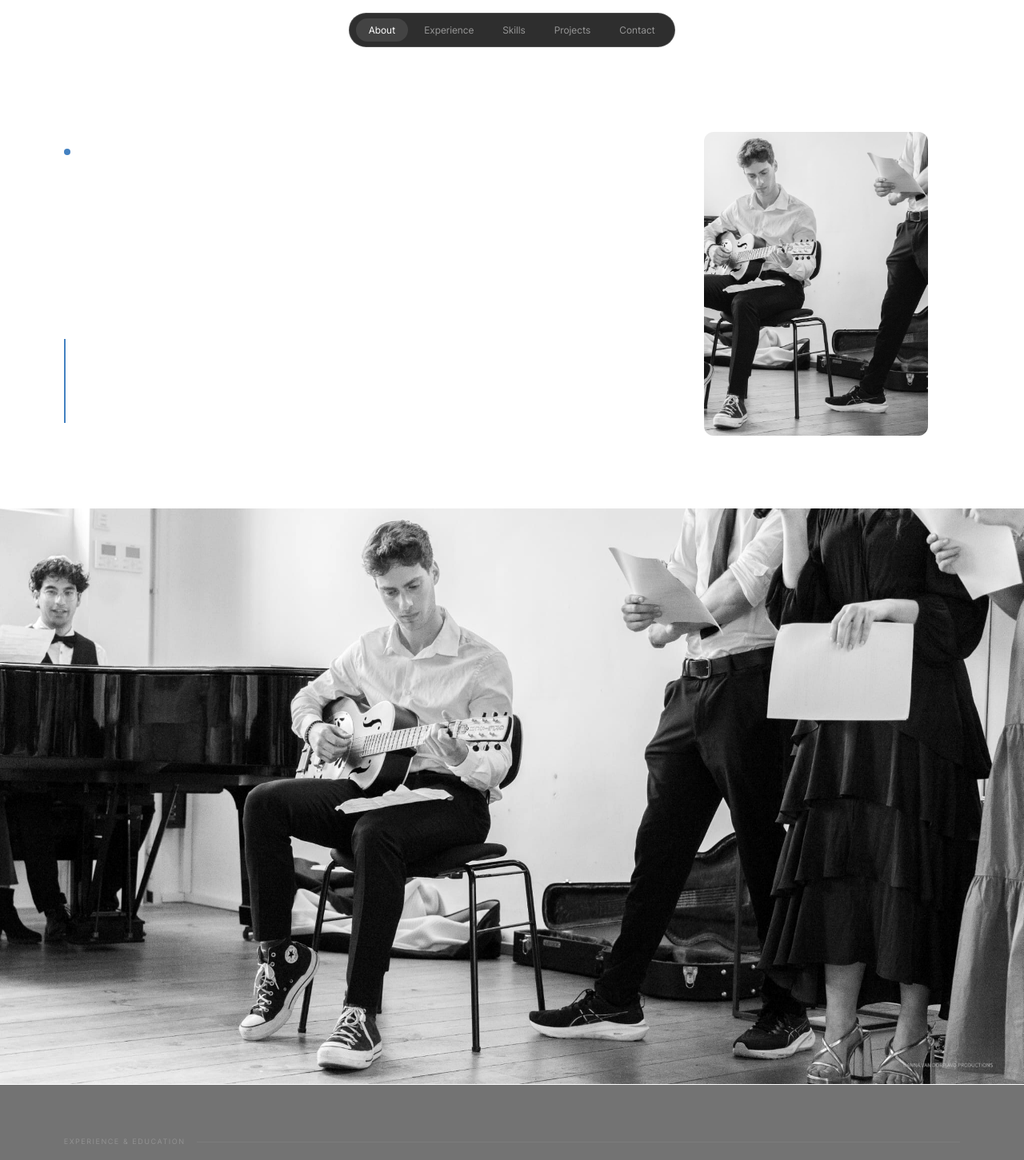
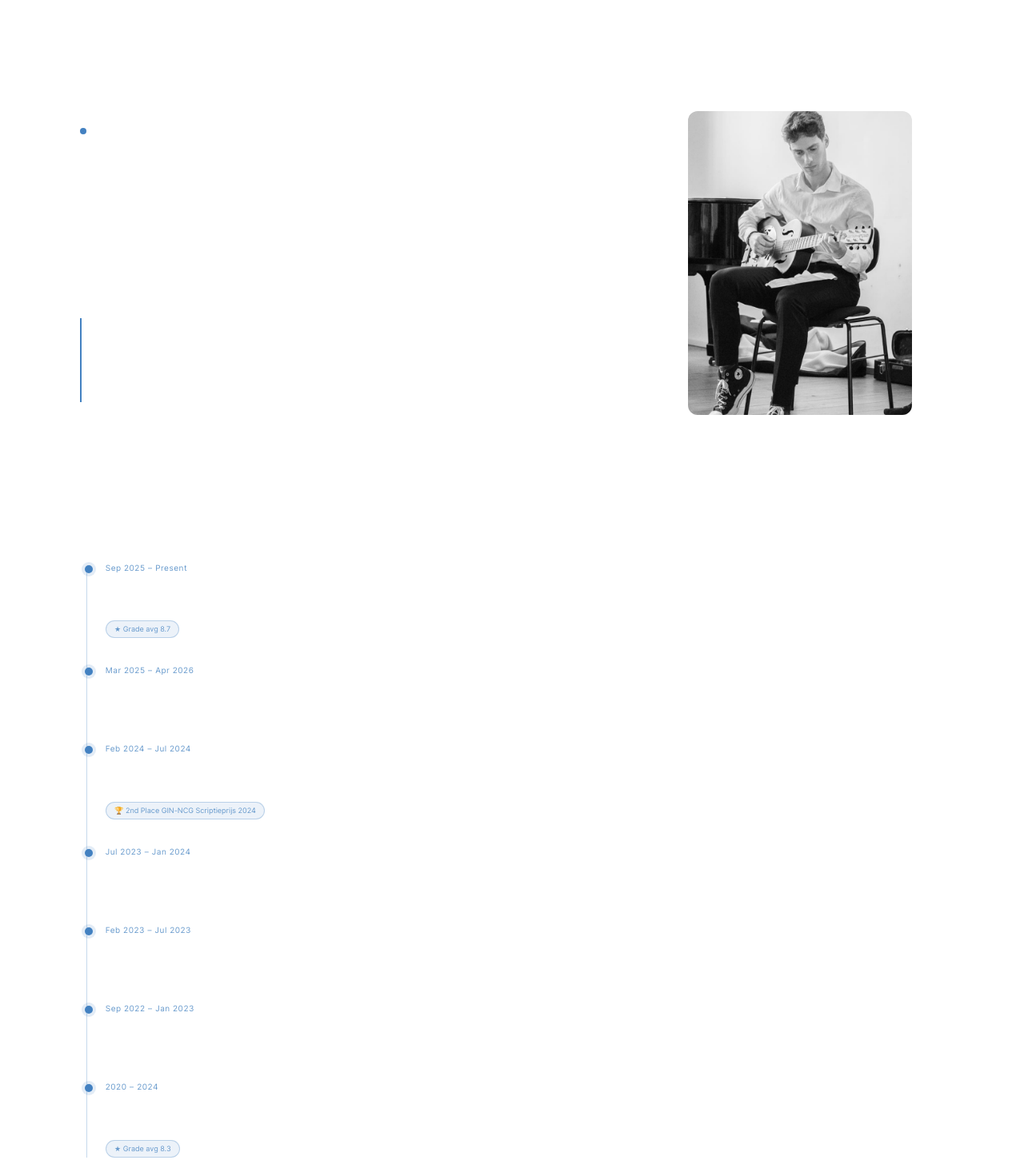
Before and after one commit to TomerP2/tomerp2.github.io, a plain HTML site: page index.html in a window 1280 px wide. Shown: the top 1451 px of the page at 80% size. Drawn offline with Linux system fonts and the light colour scheme.

Commit message:
Made some tweaks

```diff
--- a/css/style.css
+++ b/css/style.css
@@ -31,20 +31,20 @@ img {
 
 /* ─── CSS Variables ──────────────────────────────── */
 :root {
-  --blue-light:  #6699CC;
-  --blue-mid:    #4381C1;
-  --blue-dark:   #2a5a9e;
-  --red:         #B60109;
-  --white:       #ffffff;
-  --off-white:   rgba(255, 255, 255, 0.55);
-  --muted:       rgba(255, 255, 255, 0.32);
-  --border:      rgba(255, 255, 255, 0.07);
+  --blue-light: #6699CC;
+  --blue-mid: #4381C1;
+  --blue-dark: #2a5a9e;
+  --red: #B60109;
+  --white: #ffffff;
+  --off-white: rgba(255, 255, 255, 0.55);
+  --muted: rgba(255, 255, 255, 0.32);
+  --border: rgba(255, 255, 255, 0.07);
   --border-blue: rgba(67, 129, 193, 0.3);
-  --bg-0:        transparent;
-  --bg-1:        rgba(0, 0, 0, 0.55);
-  --bg-2:        rgba(0, 0, 0, 0.65);
-  --bg-3:        rgba(0, 0, 0, 0.6);
-  --section-pad: 64px 80px;
+  --bg-0: transparent;
+  --bg-1: rgba(0, 0, 0, 0.55);
+  --bg-2: rgba(0, 0, 0, 0.65);
+  --bg-3: rgba(0, 0, 0, 0.6);
+  --section-pad: 64px 100px;
 }
 
 /* ─── Navigation ─────────────────────────────────── */
@@ -61,7 +61,6 @@ img {
 .nav-pill {
   display: flex;
   gap: 4px;
-  background: rgba(10, 10, 10, 0.85);
   backdrop-filter: blur(12px);
   -webkit-backdrop-filter: blur(12px);
   border: 0.5px solid rgba(255, 255, 255, 0.14);
@@ -96,7 +95,6 @@ img {
   align-items: center;
   justify-content: space-between;
   gap: 60px;
-  min-height: 70vh;
 }
 
 .hero-left {
@@ -157,7 +155,6 @@ img {
   height: 100%;
   object-fit: cover;
   object-position: center 20%;
-  filter: grayscale(20%);
 }
 
 /* ─── Photo Strip ────────────────────────────────── */
@@ -172,7 +169,6 @@ img {
   width: 100%;
   height: auto;
   object-fit: initial;
-  filter: grayscale(100%) contrast(1.05);
 }
 
 /* ─── Section base ───────────────────────────────── */
@@ -465,7 +461,7 @@ img {
 
 /* ─── Contact ────────────────────────────────────── */
 #contact {
-  background: var(--bg-3);
+  /* background: var(--bg-3); */
   padding: 48px 80px;
   border-top: 1px solid rgba(67, 129, 193, 0.25);
   display: flex;
--- a/index.html
+++ b/index.html
@@ -7,7 +7,8 @@
   <title>Tomer Peled — Geospatial Data Scientist</title>
   <link rel="preconnect" href="https://fonts.googleapis.com" />
   <link rel="preconnect" href="https://fonts.gstatic.com" crossorigin />
-  <link href="https://fonts.googleapis.com/css2?family=Inter+Tight:wght@300;400;600;800;900&display=swap" rel="stylesheet" />
+  <link href="https://fonts.googleapis.com/css2?family=Inter+Tight:wght@300;400;600;800;900&display=swap"
+    rel="stylesheet" />
   <link rel="stylesheet" href="css/style.css" />
 </head>
 
@@ -43,17 +44,17 @@
       </p>
     </div>
     <div class="hero-image reveal">
-      <img src="img/image_of_me.jpeg" alt="Tomer Peled playing guitar" />
+      <img src="img/guitar_picture_cropped.png" alt="Tomer Peled playing guitar" />
     </div>
   </section>
 
   <!-- ─── Full-bleed photo strip ──────────────────────── -->
-  <div class="photo-strip">
-    <img src="img/image_of_me.jpeg" alt="" aria-hidden="true" />
-  </div>
+  <!-- <div class="photo-strip">
+    <img src="img/iceberg.jpg" alt="" aria-hidden="true" />
+  </div> -->
 
   <!-- ─── Experience / Timeline ───────────────────────── -->
-  <section id="experience" class="section section-alt">
+  <section id="experience" class="section">
     <div class="section-label">Experience &amp; Education</div>
     <div class="timeline">
 
@@ -107,7 +108,7 @@
   </section>
 
   <!-- ─── Skills ───────────────────────────────────────── -->
-  <section id="skills" class="section section-dark">
+  <section id="skills" class="section">
     <div class="section-label">Skills</div>
 
     <!-- Technical skills -->
@@ -147,8 +148,10 @@
           <div class="skill-icon">
             <svg xmlns="http://www.w3.org/2000/svg" width="22" height="22" viewBox="0 0 24 24" fill="none"
               stroke="currentColor" stroke-width="1.6" stroke-linecap="round" stroke-linejoin="round">
-              <path d="M9.5 2A2.5 2.5 0 0 1 12 4.5v15a2.5 2.5 0 0 1-4.96.44 2.5 2.5 0 0 1-2.96-3.08 3 3 0 0 1-.34-5.58 2.5 2.5 0 0 1 1.32-4.24 2.5 2.5 0 0 1 4.44-1.04z" />
-              <path d="M14.5 2A2.5 2.5 0 0 0 12 4.5v15a2.5 2.5 0 0 0 4.96.44 2.5 2.5 0 0 0 2.96-3.08 3 3 0 0 0 .34-5.58 2.5 2.5 0 0 0-1.32-4.24 2.5 2.5 0 0 0-4.44-1.04z" />
+              <path
+                d="M9.5 2A2.5 2.5 0 0 1 12 4.5v15a2.5 2.5 0 0 1-4.96.44 2.5 2.5 0 0 1-2.96-3.08 3 3 0 0 1-.34-5.58 2.5 2.5 0 0 1 1.32-4.24 2.5 2.5 0 0 1 4.44-1.04z" />
+              <path
+                d="M14.5 2A2.5 2.5 0 0 0 12 4.5v15a2.5 2.5 0 0 0 4.96.44 2.5 2.5 0 0 0 2.96-3.08 3 3 0 0 0 .34-5.58 2.5 2.5 0 0 0-1.32-4.24 2.5 2.5 0 0 0-4.44-1.04z" />
             </svg>
           </div>
           <div class="skill-name">Machine / Deep Learning</div>
@@ -223,7 +226,7 @@
   </section>
 
   <!-- ─── Projects ─────────────────────────────────────── -->
-  <section id="projects" class="section section-alt">
+  <section id="projects" class="section">
     <div class="section-label">Projects</div>
     <div class="projects-scroll-wrapper">
       <div class="projects-row">
@@ -236,7 +239,10 @@
             <div class="project-row">
               <div class="project-title">Point Cloud<br>Segmentation</div>
               <div class="project-arrow" aria-label="View project">
-                <svg viewBox="0 0 24 24"><line x1="5" y1="12" x2="19" y2="12"/><polyline points="12 5 19 12 12 19"/></svg>
+                <svg viewBox="0 0 24 24">
+                  <line x1="5" y1="12" x2="19" y2="12" />
+                  <polyline points="12 5 19 12 12 19" />
+                </svg>
               </div>
             </div>
           </div>
@@ -249,7 +255,10 @@
             <div class="project-row">
               <div class="project-title">Storymap GIS<br>In Context</div>
               <div class="project-arrow" aria-label="View project">
-                <svg viewBox="0 0 24 24"><line x1="5" y1="12" x2="19" y2="12"/><polyline points="12 5 19 12 12 19"/></svg>
+                <svg viewBox="0 0 24 24">
+                  <line x1="5" y1="12" x2="19" y2="12" />
+                  <polyline points="12 5 19 12 12 19" />
+                </svg>
               </div>
             </div>
           </div>
@@ -262,7 +271,10 @@
             <div class="project-row">
               <div class="project-title">Fietsmeister</div>
               <div class="project-arrow" aria-label="View project">
-                <svg viewBox="0 0 24 24"><line x1="5" y1="12" x2="19" y2="12"/><polyline points="12 5 19 12 12 19"/></svg>
+                <svg viewBox="0 0 24 24">
+                  <line x1="5" y1="12" x2="19" y2="12" />
+                  <polyline points="12 5 19 12 12 19" />
+                </svg>
               </div>
             </div>
           </div>
@@ -275,7 +287,10 @@
             <div class="project-row">
               <div class="project-title">Groenlo Wildlife<br>Watching Tower</div>
               <div class="project-arrow" aria-label="View project">
-                <svg viewBox="0 0 24 24"><line x1="5" y1="12" x2="19" y2="12"/><polyline points="12 5 19 12 12 19"/></svg>
+                <svg viewBox="0 0 24 24">
+                  <line x1="5" y1="12" x2="19" y2="12" />
+                  <polyline points="12 5 19 12 12 19" />
+                </svg>
               </div>
             </div>
           </div>
@@ -288,7 +303,10 @@
             <div class="project-row">
               <div class="project-title">Termunterzijldiep<br>Digital Twin</div>
               <div class="project-arrow" aria-label="View project">
-                <svg viewBox="0 0 24 24"><line x1="5" y1="12" x2="19" y2="12"/><polyline points="12 5 19 12 12 19"/></svg>
+                <svg viewBox="0 0 24 24">
+                  <line x1="5" y1="12" x2="19" y2="12" />
+                  <polyline points="12 5 19 12 12 19" />
+                </svg>
               </div>
             </div>
           </div>
@@ -303,15 +321,25 @@
   <footer id="contact" role="contentinfo">
     <div class="contact-links">
       <a class="contact-link" href="https://linkedin.com/in/tomer-peled" target="_blank" rel="noopener">
-        <svg viewBox="0 0 24 24"><path d="M16 8a6 6 0 0 1 6 6v7h-4v-7a2 2 0 0 0-2-2 2 2 0 0 0-2 2v7h-4v-7a6 6 0 0 1 6-6z"/><rect x="2" y="9" width="4" height="12"/><circle cx="4" cy="4" r="2"/></svg>
+        <svg viewBox="0 0 24 24">
+          <path d="M16 8a6 6 0 0 1 6 6v7h-4v-7a2 2 0 0 0-2-2 2 2 0 0 0-2 2v7h-4v-7a6 6 0 0 1 6-6z" />
+          <rect x="2" y="9" width="4" height="12" />
+          <circle cx="4" cy="4" r="2" />
+        </svg>
         LinkedIn
       </a>
       <a class="contact-link" href="https://github.com/TomerP2" target="_blank" rel="noopener">
-        <svg viewBox="0 0 24 24"><path d="M9 19c-5 1.5-5-2.5-7-3m14 6v-3.87a3.37 3.37 0 0 0-.94-2.61c3.14-.35 6.44-1.54 6.44-7A5.44 5.44 0 0 0 20 4.77 5.07 5.07 0 0 0 19.91 1S18.73.65 16 2.48a13.38 13.38 0 0 0-7 0C6.27.65 5.09 1 5.09 1A5.07 5.07 0 0 0 5 4.77a5.44 5.44 0 0 0-1.5 3.78c0 5.42 3.3 6.61 6.44 7A3.37 3.37 0 0 0 9 18.13V22"/></svg>
+        <svg viewBox="0 0 24 24">
+          <path
+            d="M9 19c-5 1.5-5-2.5-7-3m14 6v-3.87a3.37 3.37 0 0 0-.94-2.61c3.14-.35 6.44-1.54 6.44-7A5.44 5.44 0 0 0 20 4.77 5.07 5.07 0 0 0 19.91 1S18.73.65 16 2.48a13.38 13.38 0 0 0-7 0C6.27.65 5.09 1 5.09 1A5.07 5.07 0 0 0 5 4.77a5.44 5.44 0 0 0-1.5 3.78c0 5.42 3.3 6.61 6.44 7A3.37 3.37 0 0 0 9 18.13V22" />
+        </svg>
         GitHub
       </a>
       <a class="contact-link" href="mailto:tomer.a.peled@gmail.com">
-        <svg viewBox="0 0 24 24"><path d="M4 4h16c1.1 0 2 .9 2 2v12c0 1.1-.9 2-2 2H4c-1.1 0-2-.9-2-2V6c0-1.1.9-2 2-2z"/><polyline points="22,6 12,13 2,6"/></svg>
+        <svg viewBox="0 0 24 24">
+          <path d="M4 4h16c1.1 0 2 .9 2 2v12c0 1.1-.9 2-2 2H4c-1.1 0-2-.9-2-2V6c0-1.1.9-2 2-2z" />
+          <polyline points="22,6 12,13 2,6" />
+        </svg>
         tomer.a.peled@gmail.com
       </a>
     </div>
--- a/js/gradient.js
+++ b/js/gradient.js
@@ -37,5 +37,5 @@ const gradient = new NeatGradient({
 });
 
 window.addEventListener('scroll', () => {
-  gradient.yOffset = window.scrollY;
+  gradient.yOffset = window.scrollY * 3;
 });
```
Also changed, not shown: img/guitar_picture_cropped.png (added), 2 other files.
